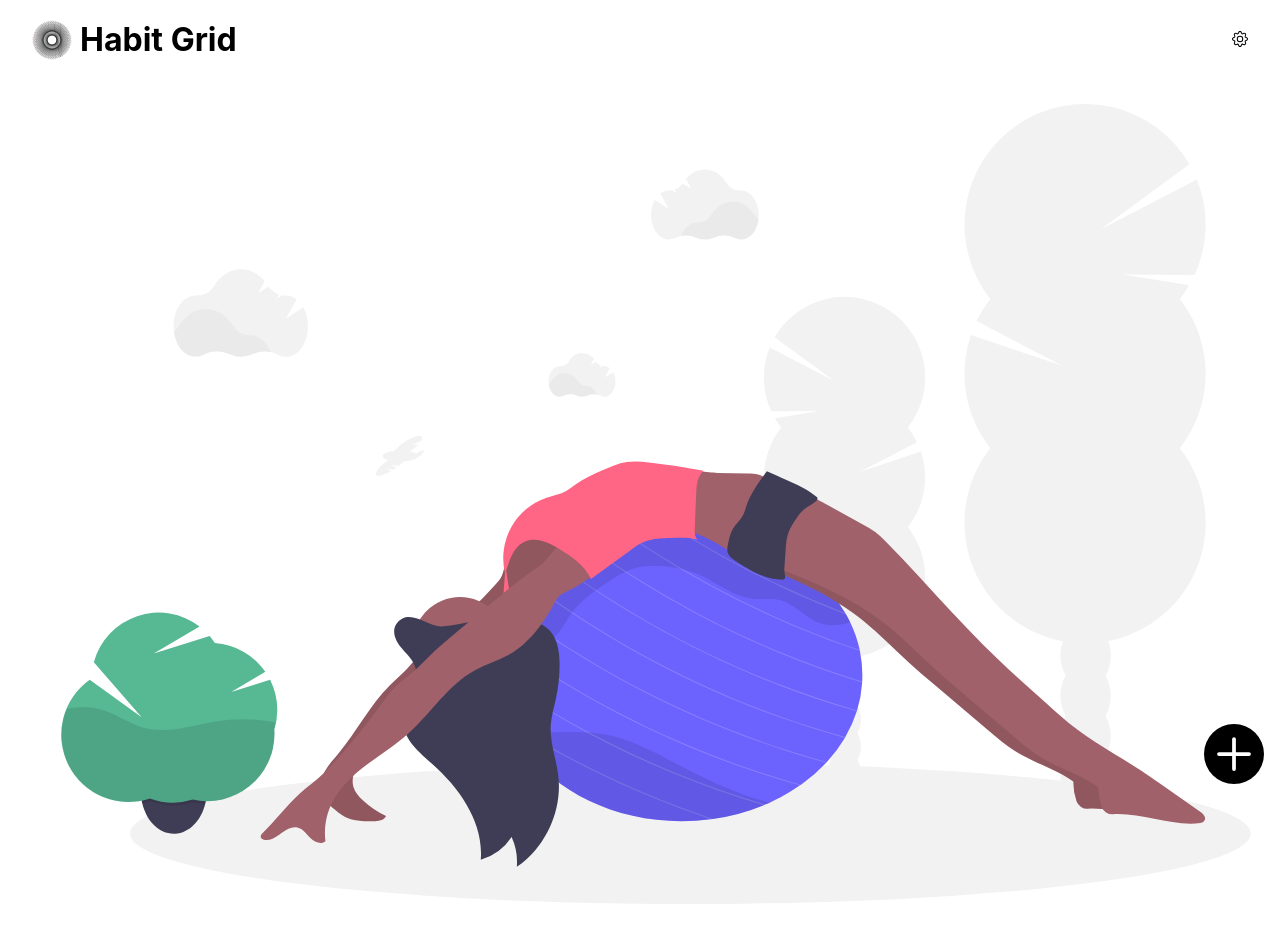
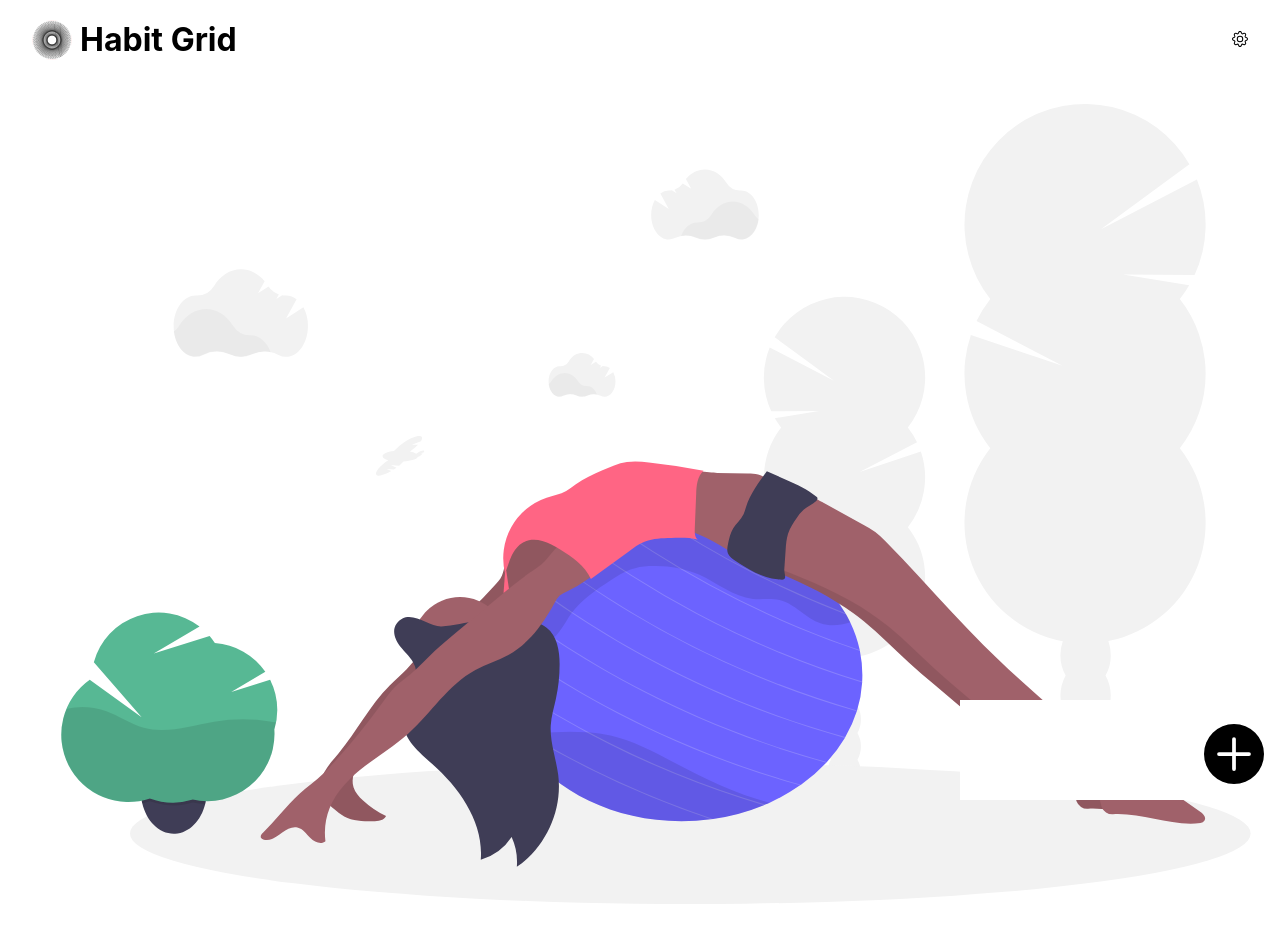
Before and after one commit to teooliver/habit-grid, a React (Create React App) app: page / in a window 1280 px wide. Shown: the top 942 px of the page. Built offline with nearby package versions, Linux system fonts and the light colour scheme.

Commit message:
fixed HabitForm styles

```diff
--- a/src/components/layout/icons/ChevronBarContractIcon.tsx
+++ b/src/components/layout/icons/ChevronBarContractIcon.tsx
@@ -15,7 +15,7 @@ const ChevronBarExpandIcon: FC<Props> = ({ className }) => {
       xmlns="http://www.w3.org/2000/svg"
     >
       <path
-        fill-rule="evenodd"
+        fillRule="evenodd"
         d="M3.646 14.854a.5.5 0 0 0 .708 0L8 11.207l3.646 3.647a.5.5 0 0 0 .708-.708l-4-4a.5.5 0 0 0-.708 0l-4 4a.5.5 0 0 0 0 .708zm0-13.708a.5.5 0 0 1 .708 0L8 4.793l3.646-3.647a.5.5 0 0 1 .708.708l-4 4a.5.5 0 0 1-.708 0l-4-4a.5.5 0 0 1 0-.708zM1 8a.5.5 0 0 1 .5-.5h13a.5.5 0 0 1 0 1h-13A.5.5 0 0 1 1 8z"
       />
     </svg>
--- a/src/styles/_HabitForm.scss
+++ b/src/styles/_HabitForm.scss
@@ -1,8 +1,11 @@
 .HabitForm {
   position: absolute;
-  background-color: gray;
+  background-color: white;
   bottom: 0;
   right: 0;
+  right: 0;
+  width: 320px;
+  height: 100px;
   .plus-circle {
     position: absolute;
     bottom: 1rem;
@@ -14,7 +17,7 @@
     }
   }
   form {
-    position: relative;
+    position: absolute;
     bottom: 1rem;
     right: 5rem;
     // background-color: lightcyan;
```
